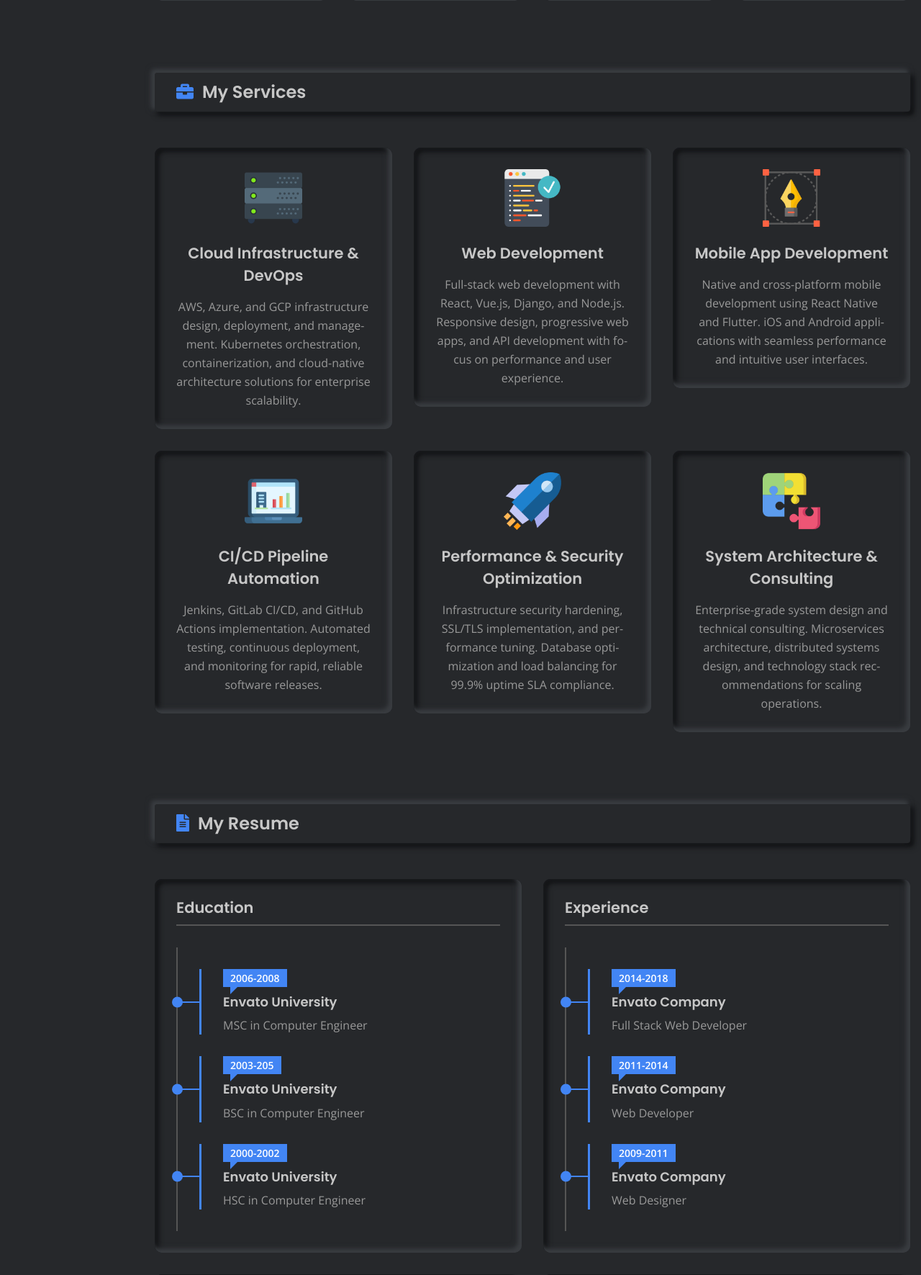
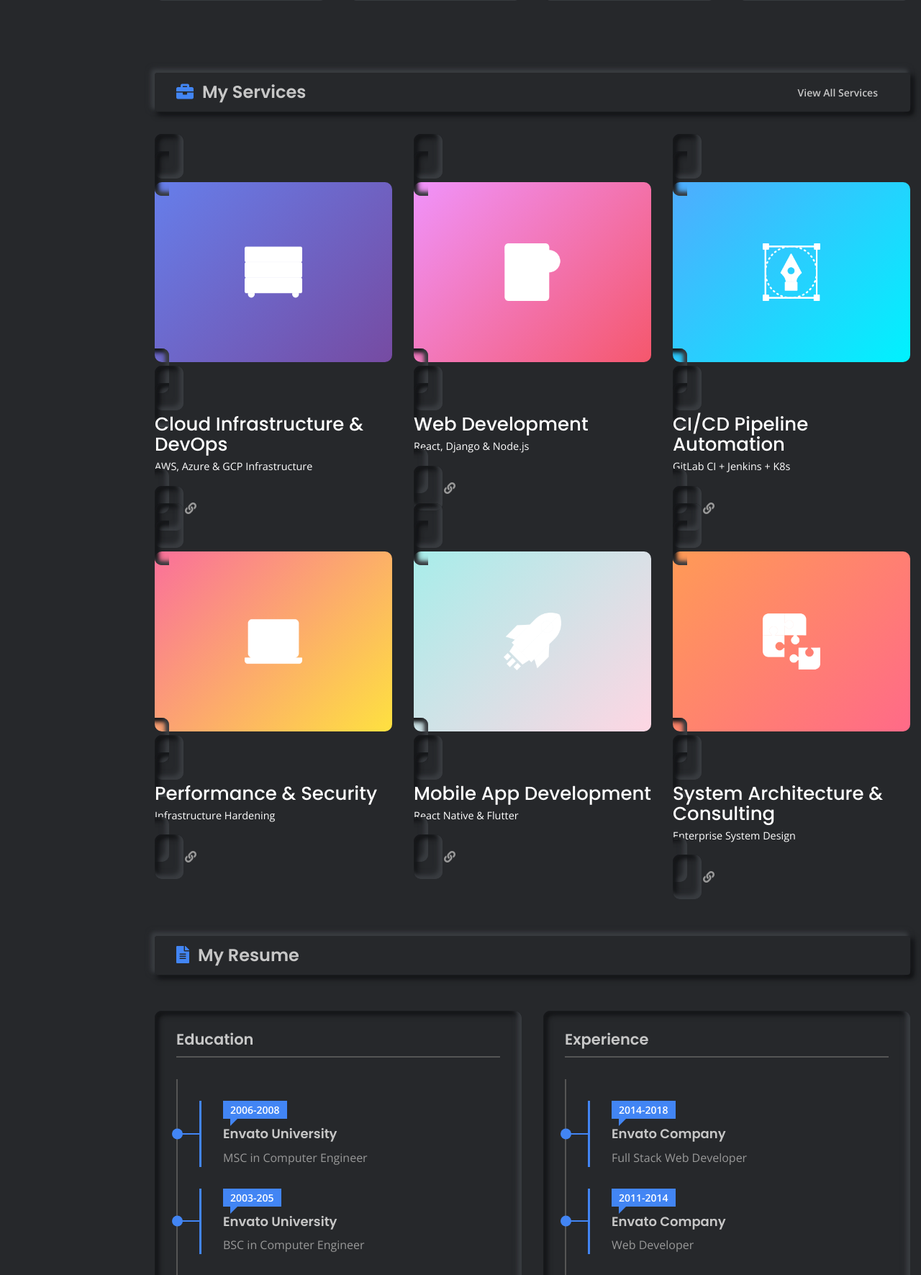
Before and after one commit to leumasj/leumasp, a Django app: page / in a window 1280 px wide. Shown: the part 1986-3757 px from the top of the page at 72% size. Run offline with Django 5.2, Linux system fonts and the light colour scheme; some libraries are stand-ins or nearby versions.

Commit message:
Fix: Redesign services section to match portfolio gallery layout with gradient cards and hover overlays

```diff
--- a/leumas/templates/leumas/index.html
+++ b/leumas/templates/leumas/index.html
@@ -294,85 +294,123 @@
 								<h2 class="title">
 									<i class="fas fa-briefcase"></i>My Services
 								</h2>
+								<div class="right-area">
+									<a href="{% url 'leumas:leumas-services' %}" class="link">View All Services</a>
 								</div>
 							</div>
 						</div>
-					<div class="row justify-content-center">
+					</div>
+					<div class="row">
 						<div class="col-lg-4 col-md-6">
-							<a href="{% url 'leumas:service-detail' 1 %}" class="single-feature wow fadeInUp">
-								<img src="{% static 'images/icon/024-server.png' %}" alt="">
+							<a href="{% url 'leumas:service-detail' 1 %}" class="gallery-item-content wow fadeInUp">
+								<div class="item-thumbnail">
+									<div class="icon-box" style="background: linear-gradient(135deg, #667eea 0%, #764ba2 100%); padding: 30px; border-radius: 10px; text-align: center; min-height: 250px; display: flex; align-items: center; justify-content: center;">
+										<img src="{% static 'images/icon/024-server.png' %}" alt="Cloud Infrastructure" style="width: 80px; height: 80px; filter: brightness(0) invert(1);">
+									</div>
+									<div class="content-overlay">
 										<div class="content">
-									<h4 class="title">
-										Cloud Infrastructure & DevOps
-									</h4>
-									<p>
-										AWS, Azure, and GCP infrastructure design, deployment, and management. Kubernetes orchestration, containerization, and cloud-native architecture solutions for enterprise scalability.
-									</p>
+											<h3 style="color: white; margin: 0;">Cloud Infrastructure & DevOps</h3>
+											<p style="color: white; margin: 5px 0 10px; font-size: 0.9rem;">AWS, Azure & GCP Infrastructure</p>
+											<div class="links">
+												<a href="{% url 'leumas:service-detail' 1 %}" class="link"><i class="fas fa-link"></i></a>
+											</div>
+										</div>
+									</div>
 								</div>
 							</a>
 						</div>
+
 						<div class="col-lg-4 col-md-6">
-							<a href="{% url 'leumas:service-detail' 2 %}" class="single-feature wow fadeInUp">
-								<img src="{% static 'images/icon/062-code-1.png' %}" alt="">
+							<a href="{% url 'leumas:service-detail' 2 %}" class="gallery-item-content wow fadeInUp">
+								<div class="item-thumbnail">
+									<div class="icon-box" style="background: linear-gradient(135deg, #f093fb 0%, #f5576c 100%); padding: 30px; border-radius: 10px; text-align: center; min-height: 250px; display: flex; align-items: center; justify-content: center;">
+										<img src="{% static 'images/icon/062-code-1.png' %}" alt="Web Development" style="width: 80px; height: 80px; filter: brightness(0) invert(1);">
+									</div>
+									<div class="content-overlay">
 										<div class="content">
-									<h4 class="title">
-										Web Development
-									</h4>
-									<p>
-										Full-stack web development with React, Vue.js, Django, and Node.js. Responsive design, progressive web apps, and API development with focus on performance and user experience.
-									</p>
+											<h3 style="color: white; margin: 0;">Web Development</h3>
+											<p style="color: white; margin: 5px 0 10px; font-size: 0.9rem;">React, Django & Node.js</p>
+											<div class="links">
+												<a href="{% url 'leumas:service-detail' 2 %}" class="link"><i class="fas fa-link"></i></a>
+											</div>
+										</div>
+									</div>
 								</div>
 							</a>
 						</div>
+
 						<div class="col-lg-4 col-md-6">
-							<a href="{% url 'leumas:service-detail' 3 %}" class="single-feature wow fadeInUp">
-								<img src="{% static 'images/icon/064-vector.png' %}" alt="">
+							<a href="{% url 'leumas:service-detail' 3 %}" class="gallery-item-content wow fadeInUp">
+								<div class="item-thumbnail">
+									<div class="icon-box" style="background: linear-gradient(135deg, #4facfe 0%, #00f2fe 100%); padding: 30px; border-radius: 10px; text-align: center; min-height: 250px; display: flex; align-items: center; justify-content: center;">
+										<img src="{% static 'images/icon/064-vector.png' %}" alt="Mobile Development" style="width: 80px; height: 80px; filter: brightness(0) invert(1);">
+									</div>
+									<div class="content-overlay">
 										<div class="content">
-									<h4 class="title">
-										Mobile App Development
-									</h4>
-									<p>
-										Native and cross-platform mobile development using React Native and Flutter. iOS and Android applications with seamless performance and intuitive user interfaces.
-									</p>
+											<h3 style="color: white; margin: 0;">CI/CD Pipeline Automation</h3>
+											<p style="color: white; margin: 5px 0 10px; font-size: 0.9rem;">GitLab CI + Jenkins + K8s</p>
+											<div class="links">
+												<a href="{% url 'leumas:service-detail' 3 %}" class="link"><i class="fas fa-link"></i></a>
+											</div>
+										</div>
+									</div>
 								</div>
 							</a>
 						</div>
+
 						<div class="col-lg-4 col-md-6">
-							<a href="{% url 'leumas:service-detail' 4 %}" class="single-feature wow fadeInUp">
-								<img src="{% static 'images/icon/043-analytics.png' %}" alt="">
+							<a href="{% url 'leumas:service-detail' 4 %}" class="gallery-item-content wow fadeInUp">
+								<div class="item-thumbnail">
+									<div class="icon-box" style="background: linear-gradient(135deg, #fa709a 0%, #fee140 100%); padding: 30px; border-radius: 10px; text-align: center; min-height: 250px; display: flex; align-items: center; justify-content: center;">
+										<img src="{% static 'images/icon/043-analytics.png' %}" alt="Performance Optimization" style="width: 80px; height: 80px; filter: brightness(0) invert(1);">
+									</div>
+									<div class="content-overlay">
 										<div class="content">
-									<h4 class="title">
-										CI/CD Pipeline Automation
-									</h4>
-									<p>
-										Jenkins, GitLab CI/CD, and GitHub Actions implementation. Automated testing, continuous deployment, and monitoring for rapid, reliable software releases.
-									</p>
+											<h3 style="color: white; margin: 0;">Performance & Security</h3>
+											<p style="color: white; margin: 5px 0 10px; font-size: 0.9rem;">Infrastructure Hardening</p>
+											<div class="links">
+												<a href="{% url 'leumas:service-detail' 4 %}" class="link"><i class="fas fa-link"></i></a>
+											</div>
+										</div>
+									</div>
 								</div>
 							</a>
 						</div>
+
 						<div class="col-lg-4 col-md-6">
-							<a href="{% url 'leumas:service-detail' 5 %}" class="single-feature wow fadeInUp">
-								<img src="{% static 'images/icon/033-rocket.png' %}" alt="">
+							<a href="{% url 'leumas:service-detail' 5 %}" class="gallery-item-content wow fadeInUp">
+								<div class="item-thumbnail">
+									<div class="icon-box" style="background: linear-gradient(135deg, #a8edea 0%, #fed6e3 100%); padding: 30px; border-radius: 10px; text-align: center; min-height: 250px; display: flex; align-items: center; justify-content: center;">
+										<img src="{% static 'images/icon/033-rocket.png' %}" alt="Mobile Apps" style="width: 80px; height: 80px; filter: brightness(0) invert(1);">
+									</div>
+									<div class="content-overlay">
 										<div class="content">
-									<h4 class="title">
-										Performance & Security Optimization
-									</h4>
-									<p>
-										Infrastructure security hardening, SSL/TLS implementation, and performance tuning. Database optimization and load balancing for 99.9% uptime SLA compliance.
-									</p>
+											<h3 style="color: white; margin: 0;">Mobile App Development</h3>
+											<p style="color: white; margin: 5px 0 10px; font-size: 0.9rem;">React Native & Flutter</p>
+											<div class="links">
+												<a href="{% url 'leumas:service-detail' 5 %}" class="link"><i class="fas fa-link"></i></a>
+											</div>
+										</div>
+									</div>
 								</div>
 							</a>
 						</div>
+
 						<div class="col-lg-4 col-md-6">
-							<a href="{% url 'leumas:service-detail' 6 %}" class="single-feature wow fadeInUp">
-								<img src="{% static 'images/icon/054-puzzle.png' %}" alt="">
+							<a href="{% url 'leumas:service-detail' 6 %}" class="gallery-item-content wow fadeInUp">
+								<div class="item-thumbnail">
+									<div class="icon-box" style="background: linear-gradient(135deg, #ff9a56 0%, #ff6a88 100%); padding: 30px; border-radius: 10px; text-align: center; min-height: 250px; display: flex; align-items: center; justify-content: center;">
+										<img src="{% static 'images/icon/054-puzzle.png' %}" alt="System Architecture" style="width: 80px; height: 80px; filter: brightness(0) invert(1);">
+									</div>
+									<div class="content-overlay">
 										<div class="content">
-									<h4 class="title">
-										System Architecture & Consulting
-									</h4>
-									<p>
-										Enterprise-grade system design and technical consulting. Microservices architecture, distributed systems design, and technology stack recommendations for scaling operations.
-									</p>
+											<h3 style="color: white; margin: 0;">System Architecture & Consulting</h3>
+											<p style="color: white; margin: 5px 0 10px; font-size: 0.9rem;">Enterprise System Design</p>
+											<div class="links">
+												<a href="{% url 'leumas:service-detail' 6 %}" class="link"><i class="fas fa-link"></i></a>
+											</div>
+										</div>
+									</div>
 								</div>
 							</a>
 						</div>
--- a/leumas/views.py
+++ b/leumas/views.py
@@ -1013,19 +1013,38 @@ class ContactSuccessView(TemplateView):
 
 
 def index(request):
-    return render(request, 'leumas/index.html')
+    context = {
+        'all_services': SERVICES,
+        'all_projects': PORTFOLIO_PROJECTS,
+        'preview_blogs': {1: BLOG_POSTS.get(1), 2: BLOG_POSTS.get(2), 3: BLOG_POSTS.get(3)},
+    }
+    return render(request, 'leumas/index.html', context)
 
 
 def about(request):
-    return render(request, 'leumas/index.html', {'scroll_to': 'about'})
+    context = {
+        'all_services': SERVICES,
+        'all_projects': PORTFOLIO_PROJECTS,
+        'scroll_to': 'about'
+    }
+    return render(request, 'leumas/index.html', context)
 
 
 def works(request):
-    return render(request, 'leumas/index.html', {'scroll_to': 'project-gallery'})
+    context = {
+        'all_services': SERVICES,
+        'all_projects': PORTFOLIO_PROJECTS,
+        'scroll_to': 'project-gallery'
+    }
+    return render(request, 'leumas/index.html', context)
 
 
 def services(request):
-    context = {'all_services': SERVICES, 'scroll_to': 'service'}
+    context = {
+        'all_services': SERVICES,
+        'all_projects': PORTFOLIO_PROJECTS,
+        'scroll_to': 'service'
+    }
     return render(request, 'leumas/index.html', context)
 
 
```
Lines whose indentation alone changed are shown as unchanged.
